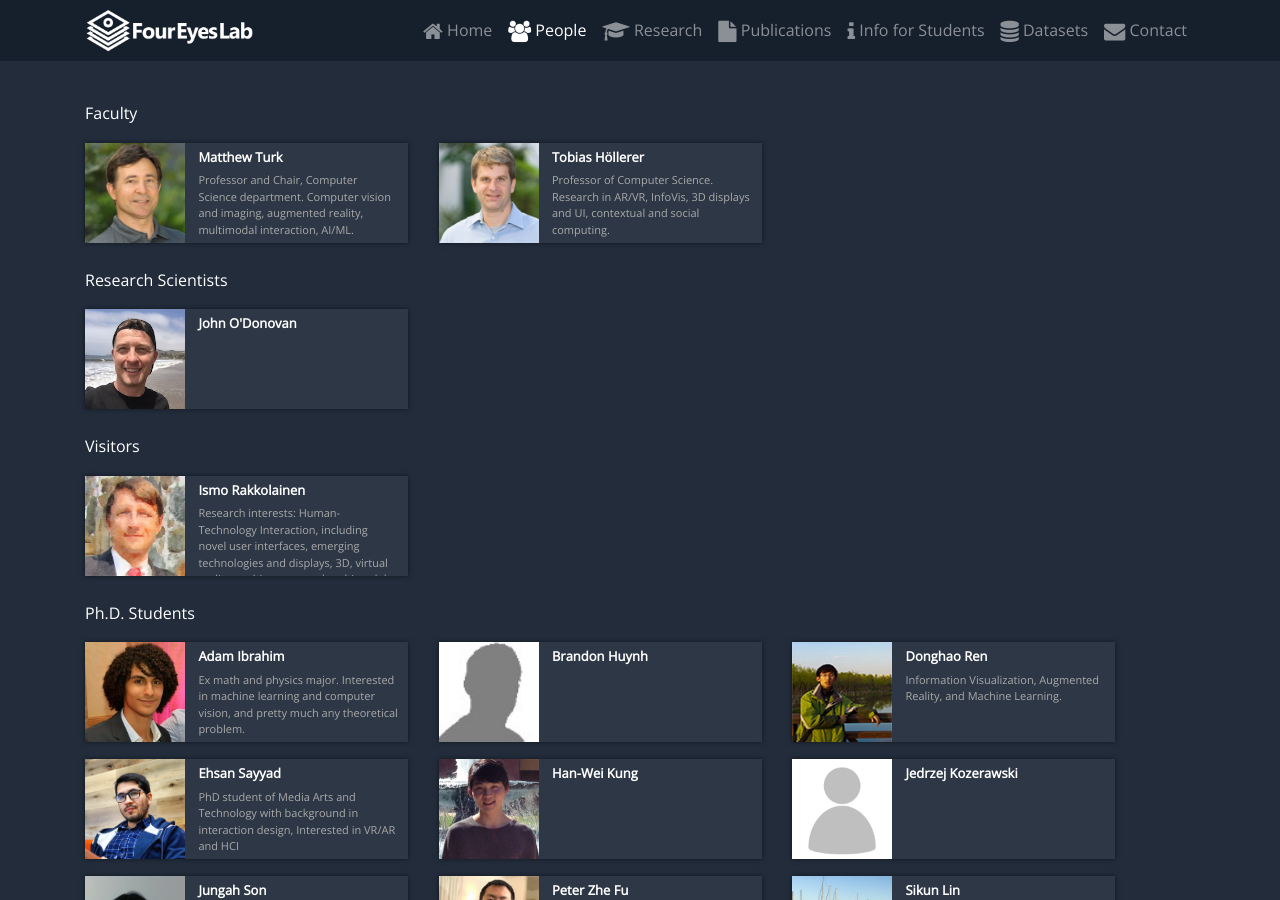
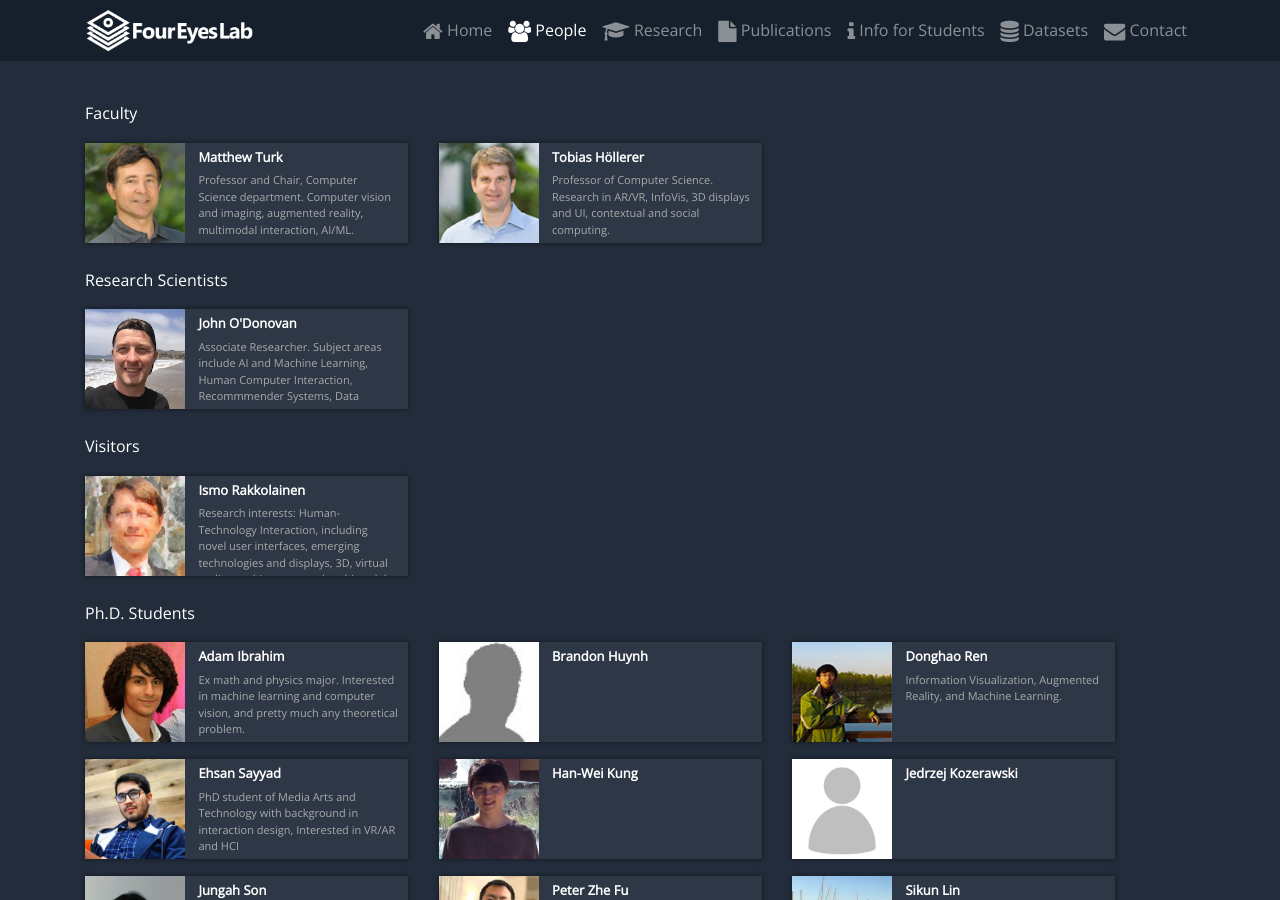
Before and after one commit to FourEyesLab/foureyeslab.github.io, a Jekyll site: the page built from people.html, in a window 1280 px wide and 900 px high. Built offline with Jekyll 4.4.1, drawn with Linux system fonts in a browser that asks for light colours; nearby versions of some CDN libraries.

Commit message:
John's description

```diff
--- a/_data/people.yml
+++ b/_data/people.yml
@@ -129,6 +129,7 @@
   photo: john_o'donovan.jpg
   role: research_scientist
   website: http://cs.ucsb.edu/~jod
+  description:  Associate Researcher.  Subject areas include AI and Machine Learning, Human Computer Interaction, Recommmender Systems, Data Science
 
 - alumni: true
   display: Justin Muncaster
```
